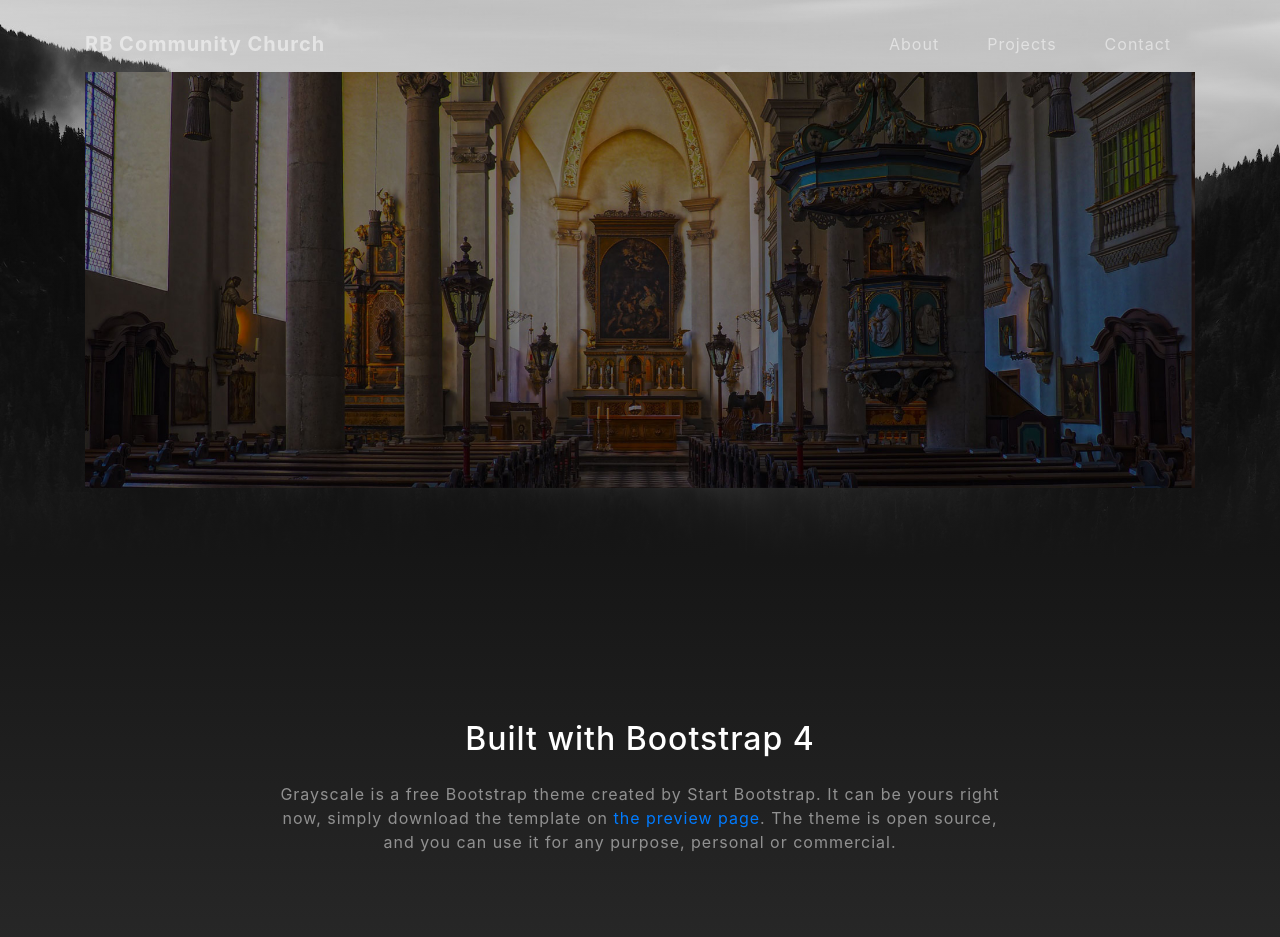
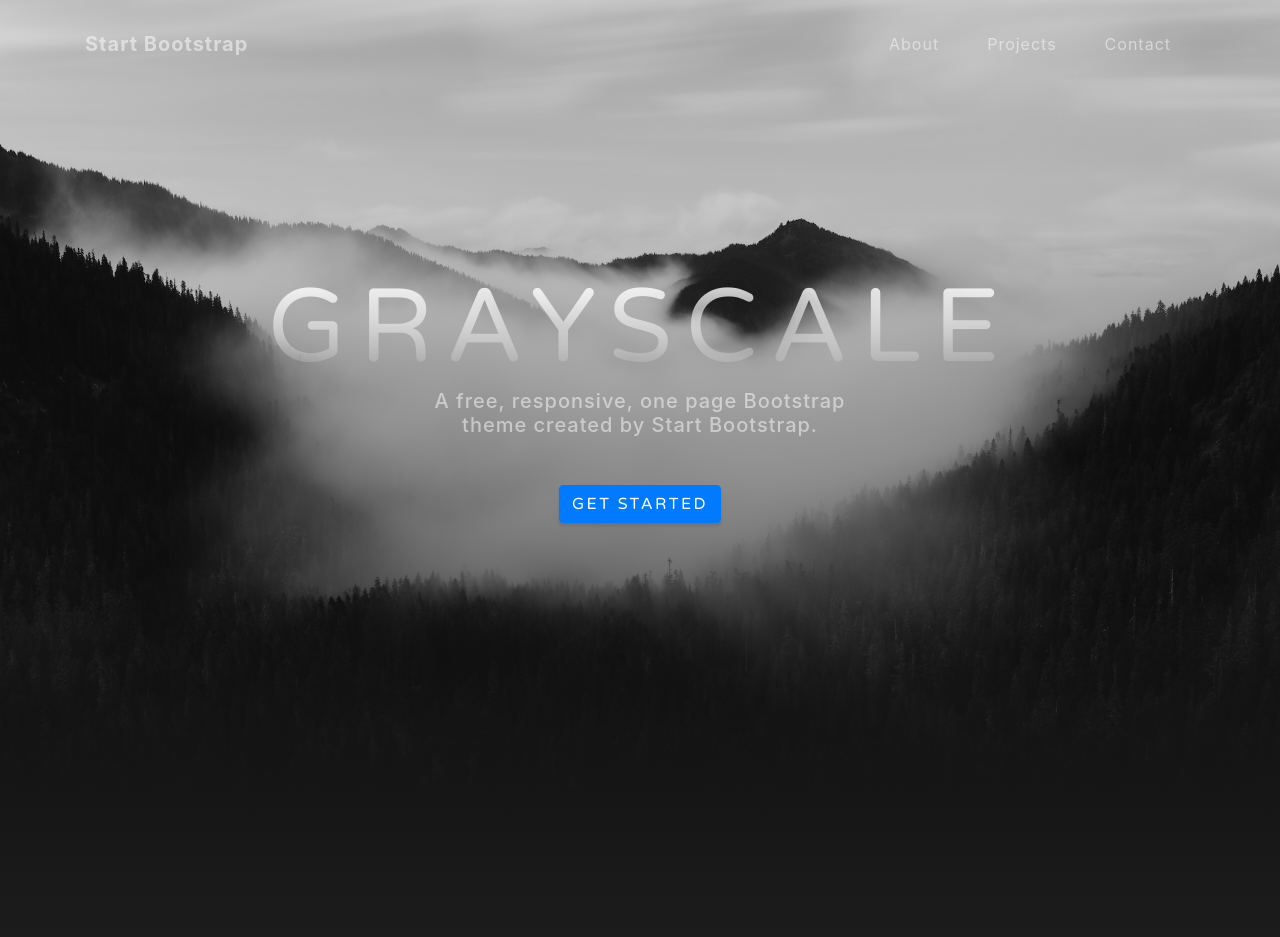
Before and after one commit to lukeevangraham/RB-Community-1, a website with bundled scripts: page index.html in a window 1280 px wide. Shown: the top 937 px of the page. Built offline with nearby package versions, Linux system fonts and the light colour scheme.

Commit message:
back to initial

```diff
--- a/css/grayscale.css
+++ b/css/grayscale.css
@@ -124,7 +124,7 @@
 
 @media (min-width: 992px) {
   .masthead {
-    height: 55vh;
+    height: 100vh;
     padding: 0;
   }
   .masthead h1 {
--- a/index.html
+++ b/index.html
@@ -19,7 +19,7 @@
   <link href="https://fonts.googleapis.com/css?family=Nunito:200,200i,300,300i,400,400i,600,600i,700,700i,800,800i,900,900i" rel="stylesheet">
 
   <!-- Custom styles for this template -->
-  <link href="css/grayscale.css" rel="stylesheet">
+  <link href="css/grayscale.min.css" rel="stylesheet">
 
 </head>
 
@@ -28,7 +28,7 @@
   <!-- Navigation -->
   <nav class="navbar navbar-expand-lg navbar-light fixed-top" id="mainNav">
     <div class="container">
-      <a class="navbar-brand js-scroll-trigger" href="#page-top">RB Community Church</a>
+      <a class="navbar-brand js-scroll-trigger" href="#page-top">Start Bootstrap</a>
       <button class="navbar-toggler navbar-toggler-right" type="button" data-toggle="collapse" data-target="#navbarResponsive" aria-controls="navbarResponsive" aria-expanded="false" aria-label="Toggle navigation">
         Menu
         <i class="fas fa-bars"></i>
@@ -52,27 +52,11 @@
   <!-- Header -->
   <header class="masthead">
     <div class="container d-flex h-100 align-items-center">
-      <!-- <div class="mx-auto text-center">
+      <div class="mx-auto text-center">
         <h1 class="mx-auto my-0 text-uppercase">Grayscale</h1>
         <h2 class="text-white-50 mx-auto mt-2 mb-5">A free, responsive, one page Bootstrap theme created by Start Bootstrap.</h2>
         <a href="#about" class="btn btn-primary js-scroll-trigger">Get Started</a>
-      </div> -->
-
-      <div id="carouselExampleSlidesOnly" class="carousel slide" data-ride="carousel">
-        <div class="carousel-inner">
-          <div class="carousel-item active">
-              <img src="img/jumbo1.jpg" class="d-block w-100" alt="...">
-          </div>
-          <div class="carousel-item">
-            <img src="img/jumbo2.jpg" class="d-block w-100" alt="...">
-          </div>
-          <div class="carousel-item">
-            <img src="img/jumbo3.jpg" class="d-block w-100" alt="...">
-          </div>
-        </div>
       </div>
-
-
     </div>
   </header>
 
```
Also changed, not shown: img/jumbo1.jpg (deleted), img/jumbo2.jpg (deleted), img/jumbo3.jpg (deleted).
